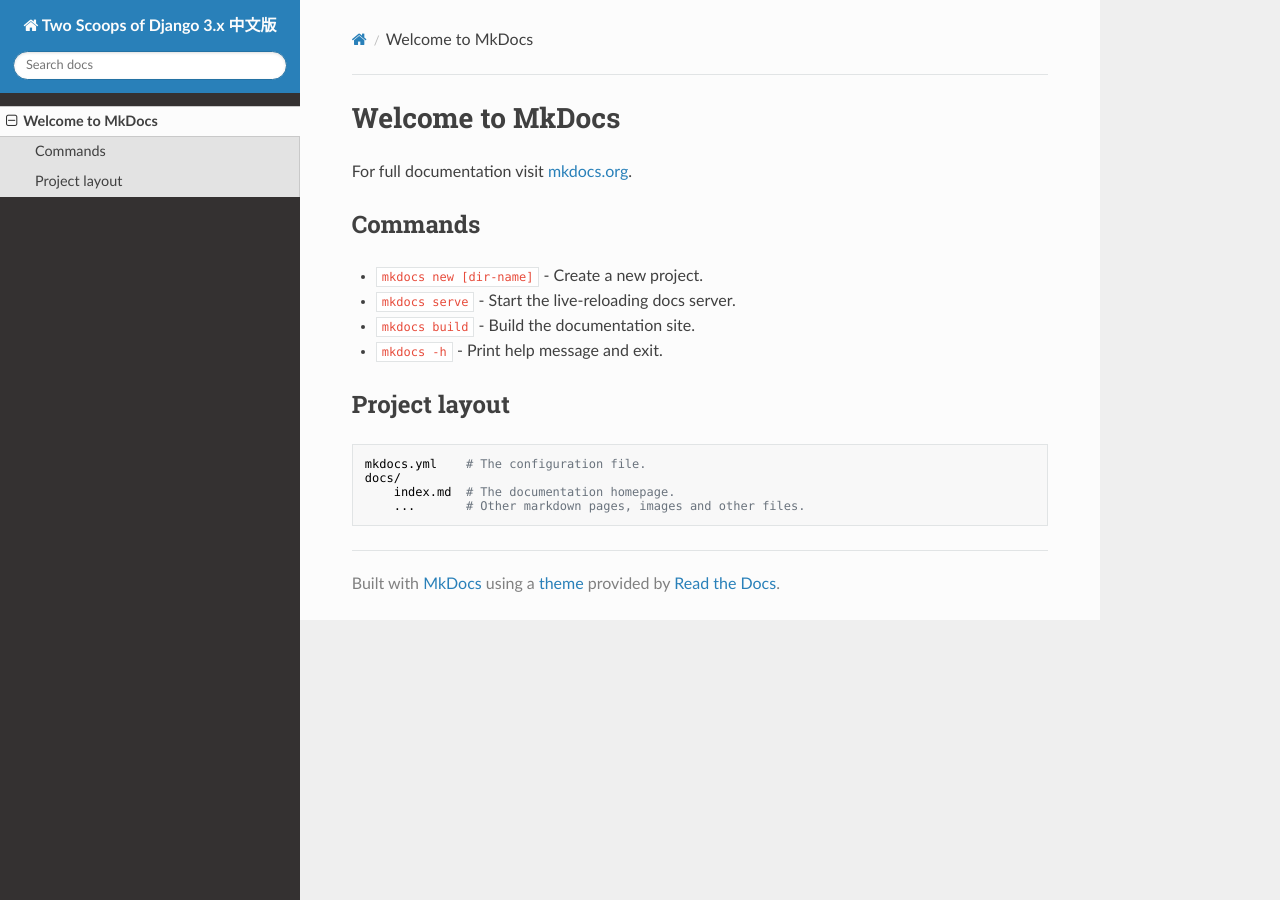
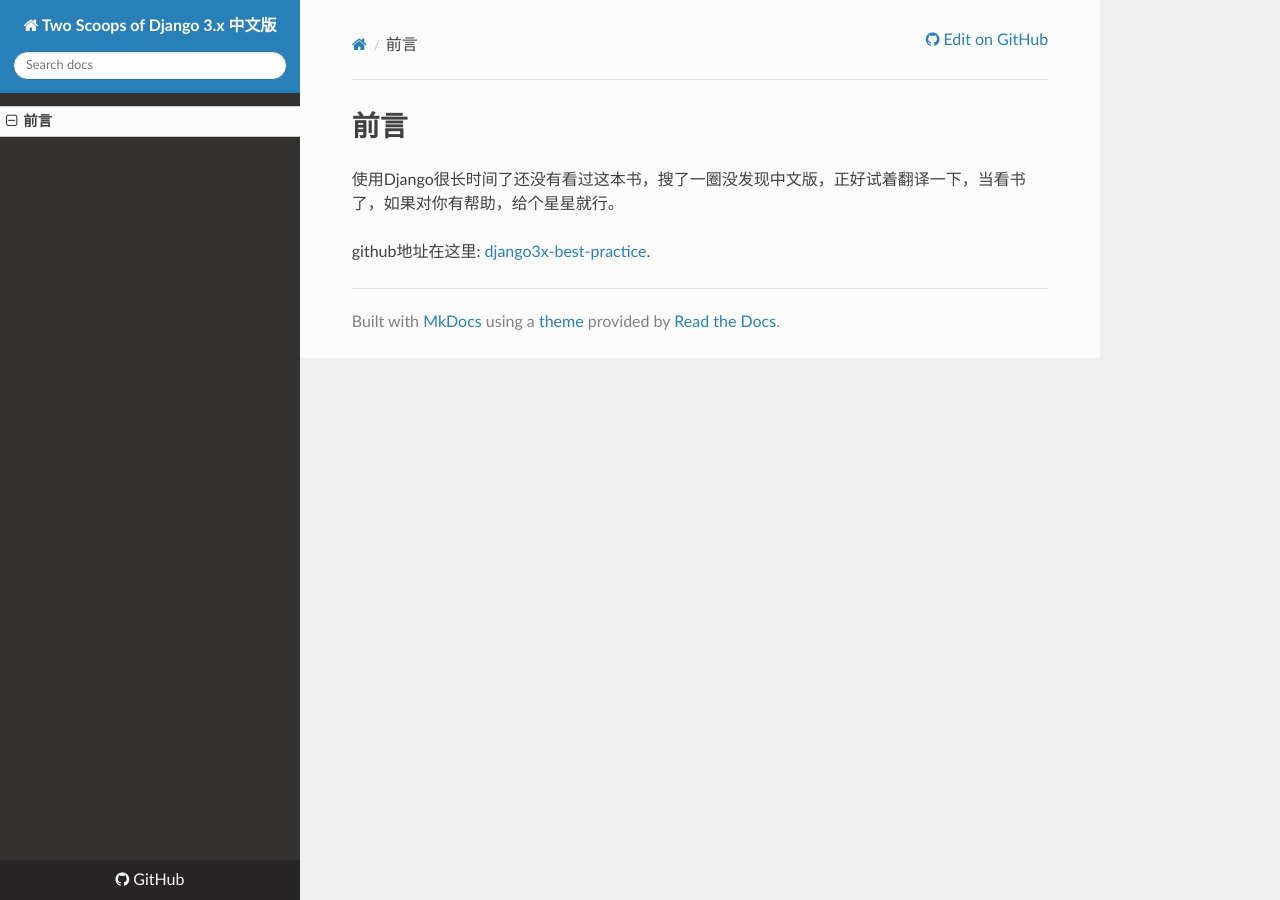
Before and after one commit to caoqianming/django3x-best-practice, an MkDocs documentation site: the page built from docs/index.md, in a window 1280 px wide. Built offline with MkDocs 1.6.1, drawn with Linux system fonts in a browser that asks for light colours; nearby versions of some CDN libraries.

Commit message:
feat: 前言

```diff
--- a/docs/index.md
+++ b/docs/index.md
@@ -1,17 +1,5 @@
-# Welcome to MkDocs
+# 前言
 
-For full documentation visit [mkdocs.org](https://www.mkdocs.org).
+使用Django很长时间了还没有看过这本书，搜了一圈没发现中文版，正好试着翻译一下，当看书了，如果对你有帮助，给个星星就行。
 
-## Commands
-
-* `mkdocs new [dir-name]` - Create a new project.
-* `mkdocs serve` - Start the live-reloading docs server.
-* `mkdocs build` - Build the documentation site.
-* `mkdocs -h` - Print help message and exit.
-
-## Project layout
-
-    mkdocs.yml    # The configuration file.
-    docs/
-        index.md  # The documentation homepage.
-        ...       # Other markdown pages, images and other files.
+github地址在这里: [django3x-best-practice](https://github.com/caoqianming/django3x-best-practice).
--- a/mkdocs.yml
+++ b/mkdocs.yml
@@ -1,2 +1,7 @@
 site_name: Two Scoops of Django 3.x 中文版
+site_author: caoqianming
 theme: readthedocs
+
+repo_url: https://github.com/caoqianming/django3x-best-practice
+remote_branch: main
+edit_uri: 'edit/main/docs/'
```
